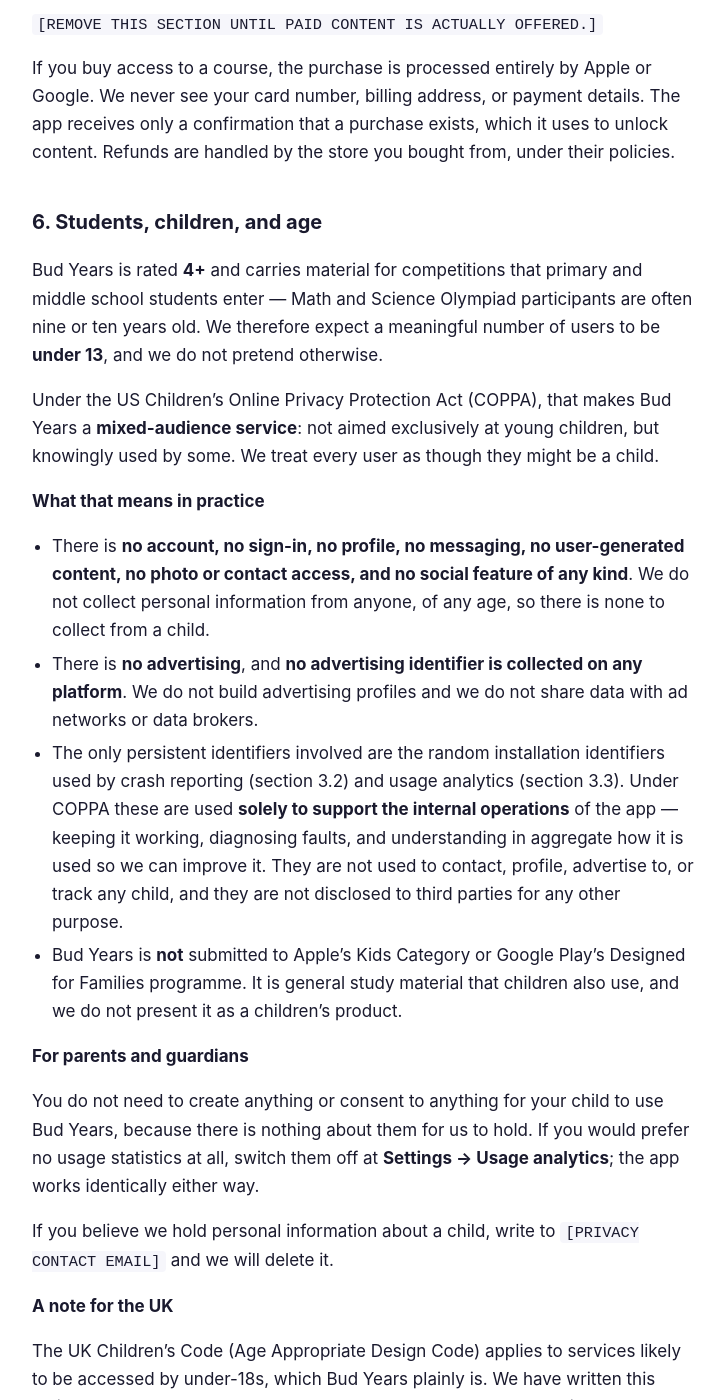
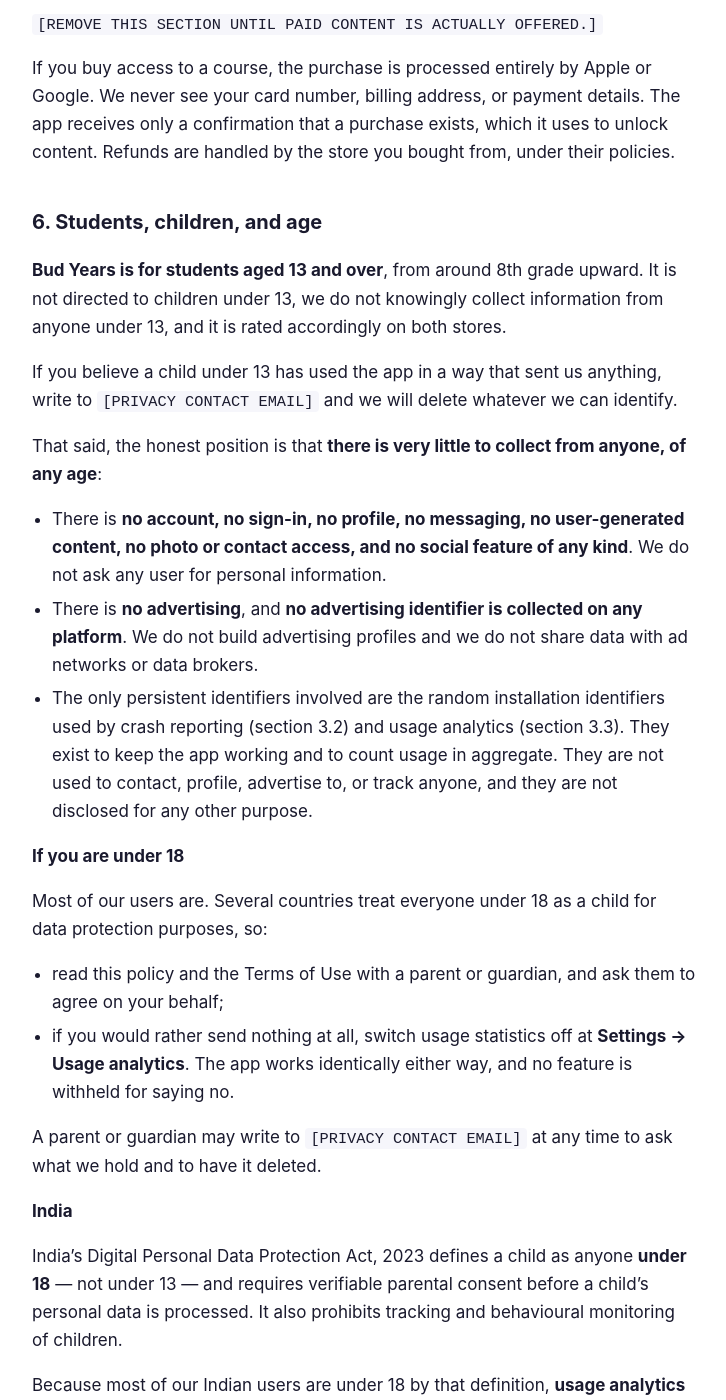
Before and after one commit to Anay-Chauhan/budyears-site, a Jekyll site: the page built from privacy.md, in a window 1280 px wide and 1400 px high, scrolled down 4612 px. Shown: the whole window, without its empty margins (276-1002 px from the left). Built offline with Jekyll 4.4.1, drawn with Linux system fonts in a browser that asks for light colours; some of the changed text lies outside the part shown.

Commit message:
Set the audience at 13+, add arbitration, and name the consumer carve-outs
Three changes, all decided rather than drafted around.

AUDIENCE

Both documents assumed a 4+ rating and a meaningful population of under-13
users, on the strength of the Olympiad and AMC courses. Those courses exist but
sit in a draft category and are not visible, so everything that ships today —
SAT, PSAT, ACT, Trivia, Logic, Vocabulary — is comfortably 13+.

The app is now stated as 13+ throughout and the COPPA mixed-audience analysis
is replaced with a plain "not directed to under 13". The substance that made
that analysis worth having is kept, because it is true at any age: no account,
no advertising identifier, no profile, and installation identifiers used only
to keep the app working.

This has to be revisited before the Olympiad shelf is published. Those courses
genuinely attract nine- and ten-year-olds, and at that point mixed-audience
COPPA treatment comes back.

ARBITRATION

Section 14 carried a bracketed note asking whether to add one. Added, and
confined to the United States: 30-day opt-out, small-claims carve-out, and a
severability rule so that if the individual-claims requirement falls, the claim
goes to court rather than taking the whole clause with it. Outside the US the
section expressly does not apply, because a clause reaching into jurisdictions
that will not enforce it can be struck in full.

CONSUMER RIGHTS THAT CANNOT BE EXCLUDED

The savings clause was generic. It now names Australia, Singapore, India and
the UK/EU, since those are the markets in question. Australian Consumer Law
guarantees cannot be excluded at all and asserting otherwise is itself a
breach; the ACL wording follows the resupply formula.

INDIA

Neither document mentioned it. The DPDP Act 2023 treats everyone under 18 as a
child and forbids behavioural monitoring of them, so a 13+ app in India is an
app for children. The policy now states analytics are off by default there —
and carries a bracketed warning that the code does not yet do this, because a
policy describing behaviour the software lacks is worse than no policy.

```diff
--- a/privacy.md
+++ b/privacy.md
@@ -183,45 +183,59 @@ policies.
 
 ## 6. Students, children, and age
 
-Bud Years is rated **4+** and carries material for competitions that primary
-and middle school students enter — Math and Science Olympiad participants are
-often nine or ten years old. We therefore expect a meaningful number of users
-to be **under 13**, and we do not pretend otherwise.
+**Bud Years is for students aged 13 and over**, from around 8th grade upward.
+It is not directed to children under 13, we do not knowingly collect
+information from anyone under 13, and it is rated accordingly on both stores.
 
-Under the US Children's Online Privacy Protection Act (COPPA), that makes Bud
-Years a **mixed-audience service**: not aimed exclusively at young children,
-but knowingly used by some. We treat every user as though they might be a
-child.
+If you believe a child under 13 has used the app in a way that sent us
+anything, write to `[PRIVACY CONTACT EMAIL]` and we will delete whatever we
+can identify.
 
-**What that means in practice**
+That said, the honest position is that **there is very little to collect from
+anyone, of any age**:
 
-- There is **no account, no sign-in, no profile, no messaging, no user-generated
-  content, no photo or contact access, and no social feature of any kind**. We
-  do not collect personal information from anyone, of any age, so there is
-  none to collect from a child.
+- There is **no account, no sign-in, no profile, no messaging, no
+  user-generated content, no photo or contact access, and no social feature of
+  any kind**. We do not ask any user for personal information.
 - There is **no advertising**, and **no advertising identifier is collected on
   any platform**. We do not build advertising profiles and we do not share data
   with ad networks or data brokers.
 - The only persistent identifiers involved are the random installation
   identifiers used by crash reporting (section 3.2) and usage analytics
-  (section 3.3). Under COPPA these are used **solely to support the internal
-  operations** of the app — keeping it working, diagnosing faults, and
-  understanding in aggregate how it is used so we can improve it. They are not
-  used to contact, profile, advertise to, or track any child, and they are not
-  disclosed to third parties for any other purpose.
-- Bud Years is **not** submitted to Apple's Kids Category or Google Play's
-  Designed for Families programme. It is general study material that children
-  also use, and we do not present it as a children's product.
+  (section 3.3). They exist to keep the app working and to count usage in
+  aggregate. They are not used to contact, profile, advertise to, or track
+  anyone, and they are not disclosed for any other purpose.
 
-**For parents and guardians**
+**If you are under 18**
 
-You do not need to create anything or consent to anything for your child to
-use Bud Years, because there is nothing about them for us to hold. If you would
-prefer no usage statistics at all, switch them off at
-**Settings → Usage analytics**; the app works identically either way.
+Most of our users are. Several countries treat everyone under 18 as a child
+for data protection purposes, so:
 
-If you believe we hold personal information about a child, write to
-`[PRIVACY CONTACT EMAIL]` and we will delete it.
+- read this policy and the Terms of Use with a parent or guardian, and ask
+  them to agree on your behalf;
+- if you would rather send nothing at all, switch usage statistics off at
+  **Settings → Usage analytics**. The app works identically either way, and no
+  feature is withheld for saying no.
+
+A parent or guardian may write to `[PRIVACY CONTACT EMAIL]` at any time to ask
+what we hold and to have it deleted.
+
+**India**
+
+India's Digital Personal Data Protection Act, 2023 defines a child as anyone
+**under 18** — not under 13 — and requires verifiable parental consent before a
+child's personal data is processed. It also prohibits tracking and behavioural
+monitoring of children.
+
+Because most of our Indian users are under 18 by that definition, **usage
+analytics are switched off by default in India** and stay off unless a parent
+or guardian turns them on. Crash reports contain no personal data and no
+behavioural information.
+
+`[DEVELOPER: this paragraph describes behaviour the code must actually have.
+India currently sits in the opt-out regime in analytics_consent.dart, meaning
+analytics default ON. Either move India to ask-first, or do not publish this
+paragraph.]`
 
 **A note for the UK**
 
```
Also changed, not shown: terms.md (+60 -9 lines).
